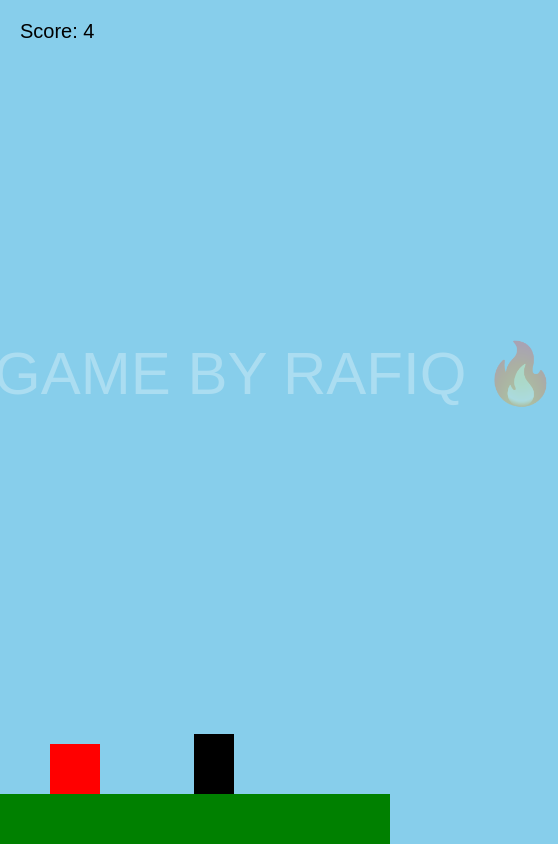
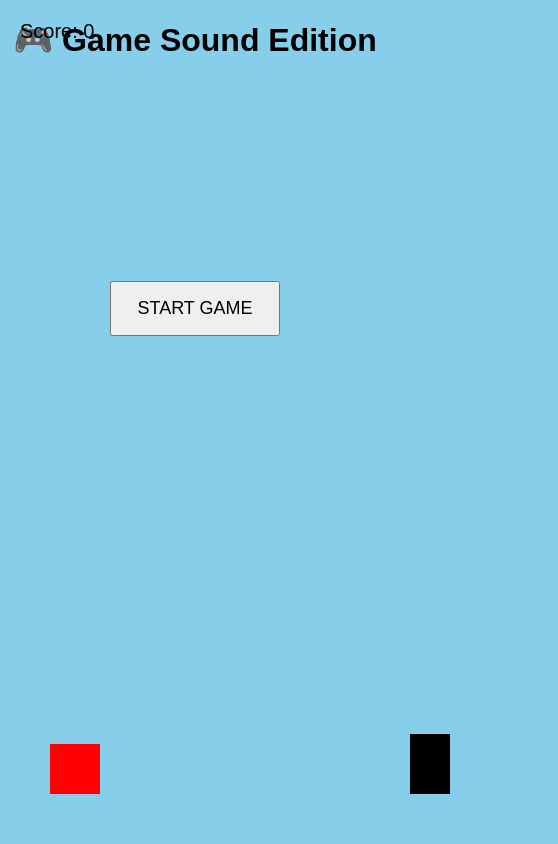
Before and after one commit to fiq2411/my-website, a plain HTML site: page index.html in a window 390 px wide. Shown: the whole page, 558 px wide, since content can reach past the window. Drawn offline with Linux system fonts and the light colour scheme.

Commit message:
indeks.html

```diff
--- a/index.html
+++ b/index.html
@@ -1,32 +1,16 @@
 <!DOCTYPE html>
 <html>
 <head>
-  <title>Runner Game</title>
+  <title>Game dengan Sound</title>
 
   <style>
     body {
       margin: 0;
-      overflow: hidden;
+      font-family: Arial;
       background: skyblue;
-      font-family: Arial;
+      text-align: center;
     }
 
-    /* BACKGROUND TEXT (nama bergerak) */
-    .bg-text {
-      position: absolute;
-      white-space: nowrap;
-      font-size: 60px;
-      color: rgba(255,255,255,0.3);
-      top: 40%;
-      animation: moveText 8s linear infinite;
-    }
-
-    @keyframes moveText {
-      from { left: 100%; }
-      to { left: -100%; }
-    }
-
-    /* PLAYER */
     #player {
       width: 50px;
       height: 50px;
@@ -36,16 +20,6 @@
       left: 50px;
     }
 
-    /* GROUND */
-    #ground {
-      position: absolute;
-      bottom: 0;
-      width: 100%;
-      height: 50px;
-      background: green;
-    }
-
-    /* OBSTACLE */
     #obstacle {
       width: 40px;
       height: 60px;
@@ -55,41 +29,70 @@
       right: -60px;
     }
 
-    /* SCORE */
     #score {
       position: absolute;
       top: 20px;
       left: 20px;
       font-size: 20px;
     }
+
+    #startBtn {
+      margin-top: 200px;
+      padding: 15px 25px;
+      font-size: 18px;
+    }
   </style>
 </head>
 
 <body>
 
-<!-- BACKGROUND NAME -->
-<div class="bg-text">🔥 GAME BY RAFIQ 🔥</div>
+<h1>🎮 Game Sound Edition</h1>
+<button id="startBtn" onclick="startGame()">START GAME</button>
 
 <div id="player"></div>
-<div id="ground"></div>
 <div id="obstacle"></div>
 <div id="score">Score: 0</div>
+
+<!-- 🔊 SOUND -->
+<audio id="bgm" loop>
+  <source src="https://www.soundjay.com/misc/sounds/bell-ringing-05.mp3" type="audio/mp3">
+</audio>
+
+<audio id="jumpSound">
+  <source src="https://www.soundjay.com/button/sounds/button-16.mp3" type="audio/mp3">
+</audio>
+
+<audio id="gameOverSound">
+  <source src="https://www.soundjay.com/button/sounds/button-10.mp3" type="audio/mp3">
+</audio>
 
 <script>
 let player = document.getElementById("player");
 let obstacle = document.getElementById("obstacle");
 let scoreText = document.getElementById("score");
 
+let bgm = document.getElementById("bgm");
+let jumpSound = document.getElementById("jumpSound");
+let gameOverSound = document.getElementById("gameOverSound");
+
 let jumping = false;
 let position = 50;
 let obstacleX = window.innerWidth;
 let score = 0;
-let speed = 8;
+let gameRunning = false;
+
+function startGame() {
+  document.getElementById("startBtn").style.display = "none";
+  bgm.play(); // 🎶 start music
+  gameRunning = true;
+  gameLoop();
+}
 
 // JUMP
 document.addEventListener("keydown", function(e) {
-  if (e.code === "Space" && !jumping) {
+  if (e.code === "Space" && !jumping && gameRunning) {
     jumping = true;
+    jumpSound.play(); // 💥 sound lompat
     jump();
   }
 });
@@ -120,32 +123,30 @@ function fall() {
   }, 20);
 }
 
-// OBSTACLE LOOP (PENTING FIX)
+// GAME LOOP
 function gameLoop() {
-  obstacleX -= speed;
+  if (!gameRunning) return;
+
+  obstacleX -= 8;
   obstacle.style.left = obstacleX + "px";
 
-  // reset obstacle
   if (obstacleX < -60) {
-    obstacleX = window.innerWidth + 100;
+    obstacleX = window.innerWidth;
     score++;
     scoreText.innerHTML = "Score: " + score;
   }
 
   // collision
-  if (
-    obstacleX < 100 &&
-    obstacleX > 40 &&
-    position < 110
-  ) {
+  if (obstacleX < 100 && obstacleX > 40 && position < 110) {
+    gameRunning = false;
+    bgm.pause();
+    gameOverSound.play();
     alert("💀 Game Over! Score: " + score);
     location.reload();
   }
 
   requestAnimationFrame(gameLoop);
 }
-
-gameLoop();
 </script>
 
 </body>
```
